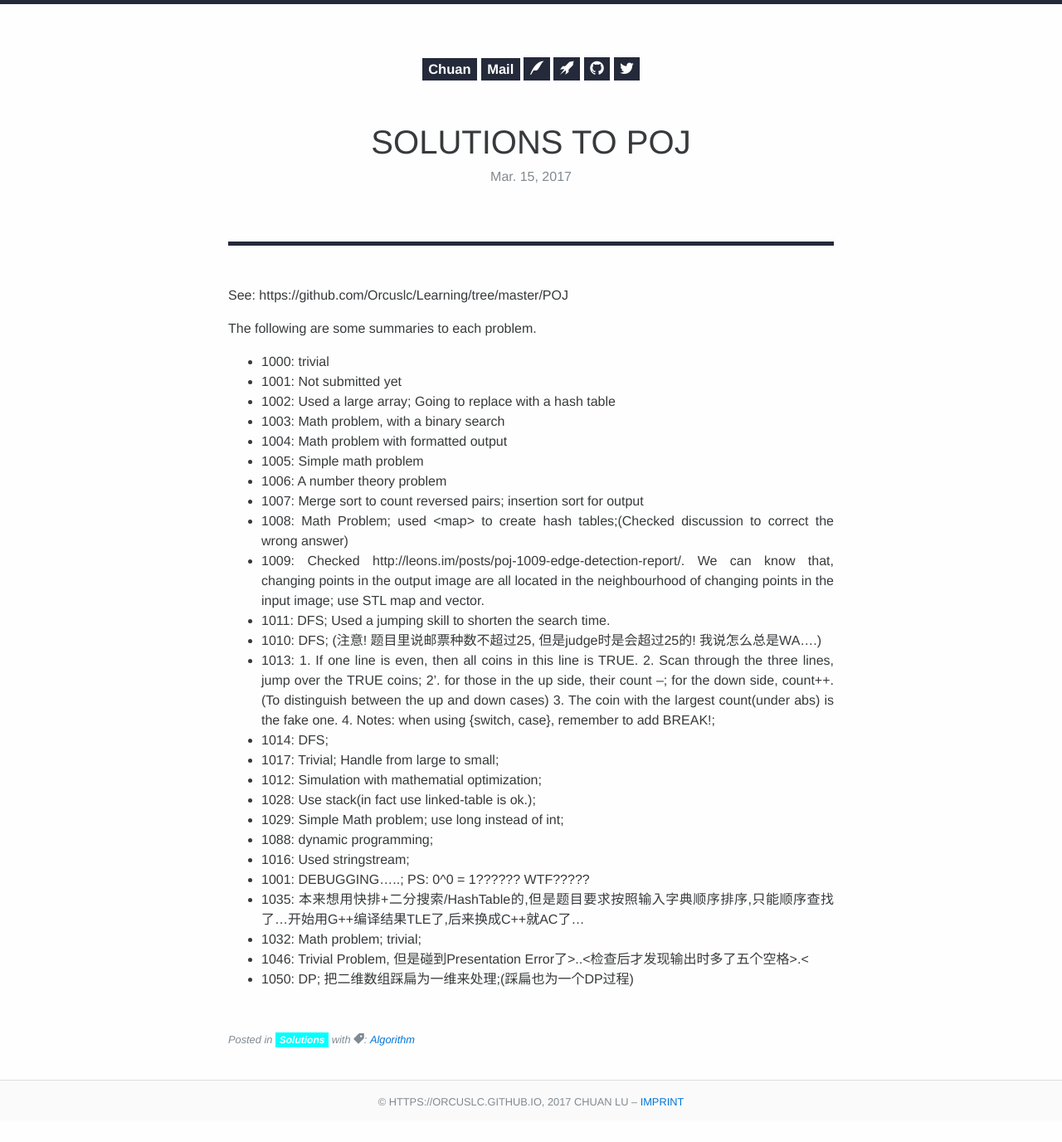
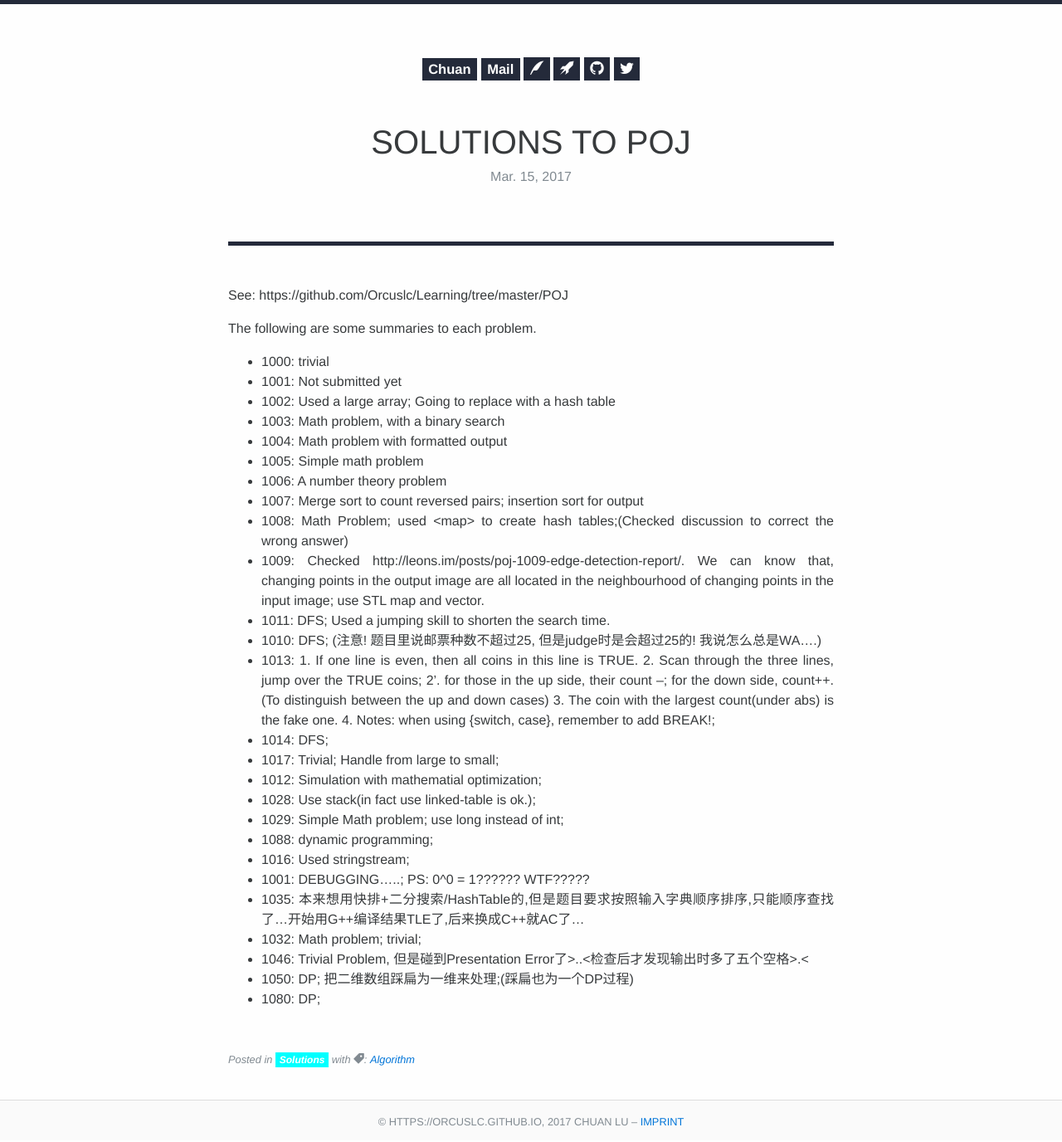
Before and after one commit to Orcuslc/blog.io, a Jekyll site: the page built from _posts/2017-03-15-Solutions-to-POJ.md, in a window 1280 px wide. Shown: the whole page at 83% size. Built offline with Jekyll 4.4.1, drawn with Linux system fonts in a browser that asks for light colours; some web fonts are replaced; before the commit the page ends 1352 px from its top, so only the background shows below that.

Commit message:
add poj 1080

```diff
--- a/_posts/2017-03-15-Solutions-to-POJ.md
+++ b/_posts/2017-03-15-Solutions-to-POJ.md
@@ -38,3 +38,4 @@ The following are some summaries to each problem.
 -  1032: Math problem; trivial;
 -  1046: Trivial Problem, 但是碰到Presentation Error了>..<检查后才发现输出时多了五个空格>.<
 -  1050: DP; 把二维数组踩扁为一维来处理;(踩扁也为一个DP过程)
+-  1080: DP;
```
